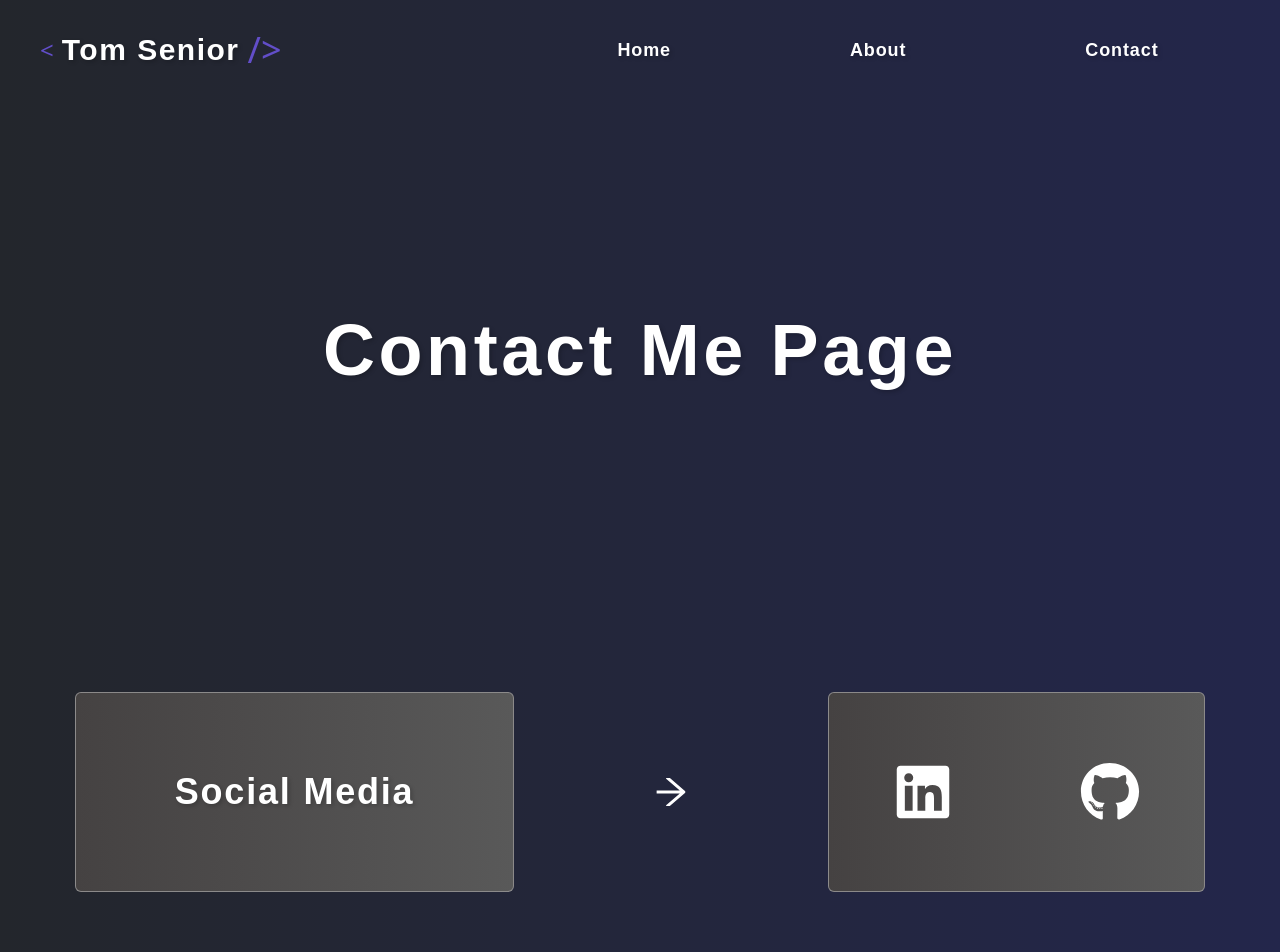
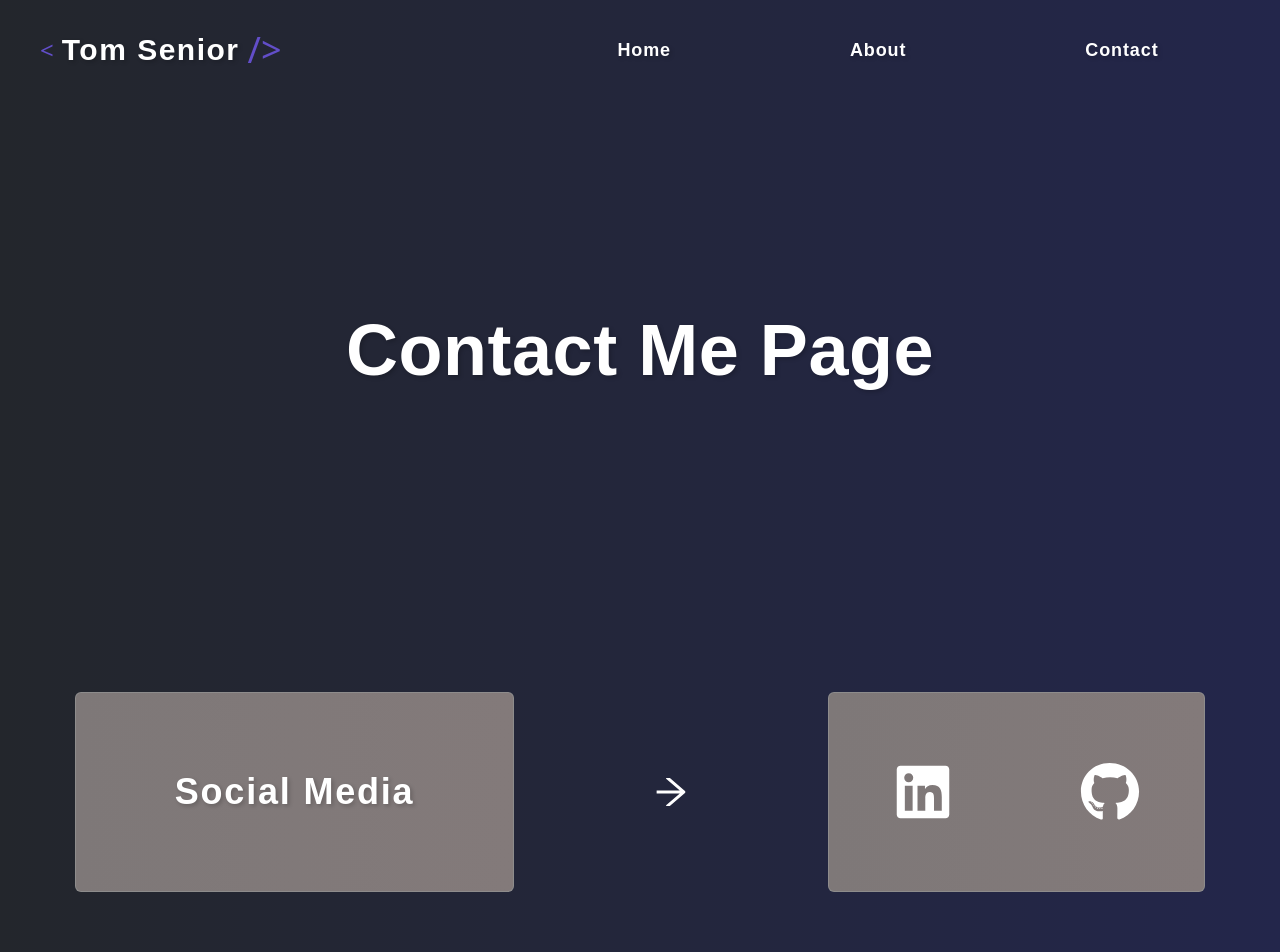
Before and after one commit to tomsenior20/React-Portfolio, a React (Create React App) app: page /contact in a window 1280 px wide. Shown: the top 952 px of the page. Built offline with nearby package versions, Linux system fonts and the light colour scheme.

Commit message:
format of boxes sorted

```diff
--- a/src/components/footer.jsx
+++ b/src/components/footer.jsx
@@ -24,7 +24,7 @@ export default function Footer() {
 
     }, []);
     return (
-        <footer className="flex flex-row justify-between items-center p-4 w-full mt-auto">
+        <footer className="flex flex-row justify-between items-center mt-[1rem] md:mt-[1rem] p-4 w-full mt-auto">
             <div className="flex items-center justify-center md:flex-row flex-col p-3">
                 <p className="copyrightText text-white text-lg mx-1">Copyright:</p>
                 <p className="copyrightText text-white text-lg mx-1">Tom Senior</p>
--- a/src/pages/about.jsx
+++ b/src/pages/about.jsx
@@ -30,6 +30,7 @@ export default function About() {
                 </div>
             </div>
             <div className="experience flex flex-col md:flex-col h-[400px] md:h-[500px] my-[4rem] justify-center items-center">
+                {/* Maps Over Experience and creates new timeline item per record */}
                 {Experience.map((exp, index) => (
                     <div key={index} className="flex flex-col md:flex-row w-full md:w-[30%] justify-between around">
                         <Timeline position={index % 2 === 0 ? 'alternate' : 'alternate-reverse'} className="flex-col flex">
--- a/src/pages/contact.jsx
+++ b/src/pages/contact.jsx
@@ -16,14 +16,14 @@ export default function Contact() {
                 </div>
             </div>
             <div className="socialMediaLinksContainer flex flex-col md:flex-row p-3 my-10 md:my-[5rem] w-[100%] justify-center">
-                <div className="socialMediaHeader rounded-md text-center w-[80%] h-[100px] md:h-[200px] my-3 md:my-8 flex justify-center items-center w-full md:w-[35%]">
+                <div className="socialMediaHeader rounded-md text-center w-[80%] h-[100px] md:h-[200px] my-3 md:my-8 flex justify-center items-center w-[80%] md:w-[35%]">
                     <p className="socialMediaText text-white text-center text-4xl">Social Media</p>
                 </div>
-                <div className="socialArrowBeteen flex justify-center items-center h-[100px] md:h-[200px] my-3 md:my-8 w-[90%] md:w-[5%]">
+                <div className="socialArrowBeteen flex justify-center items-center h-[100px] md:h-[200px] my-3 md:my-8 w-[80%] md:w-[5%]">
                     <AiOutlineArrowRight className="text-center  w-[40px] h-[40px] text-white hidden md:flex" />
                     <AiOutlineArrowDown className="text-center  w-[40px] h-[100%] text-white flex md:hidden" />
                 </div>
-                <div className="socialMediaLinks flex rounded-md flex-row items-center justify-around w-[80%] h-[100px] md:h-[200px] my-3 md:my-8 md:w-[30%]">
+                <div className="socialMediaLinks flex rounded-md flex-row items-center justify-around w-[80%] h-[100px] md:h-[200px] my-5 md:my-8 md:w-[30%]">
                     <a href="https://www.linkedin.com/in/tom-senior20/" target="_blank" rel="noopener noreferrer">
                         <FaLinkedin className="socialIcons w-[60px] h-[60px] text-white" />
                     </a>
--- a/src/static/about.css
+++ b/src/static/about.css
@@ -1,5 +1,5 @@
 .contactMainHeader{
-    letter-spacing: 0.05em;
+    letter-spacing: 0.0075em;
     font-family: Arial, Helvetica, sans-serif;
     line-height: 2.5;
     text-shadow: 2px 2px 4px rgba(0, 0, 0, 0.2);
@@ -7,7 +7,7 @@
 }
 
 .experienceHeader{
-    letter-spacing: 0.05em;
+    letter-spacing: 0.0075em;
     font-family: Arial, Helvetica, sans-serif;
     line-height: 2;
     text-shadow: 2px 2px 4px rgba(0, 0, 0, 0.2);
--- a/src/static/contact.css
+++ b/src/static/contact.css
@@ -1,5 +1,5 @@
 .socialMediaHeader,.socialMediaLinks{
-    background: linear-gradient(90deg, rgb(69, 66, 66), rgba(89, 89, 89,1));
+    background: linear-gradient(90deg, rgb(126, 120, 120), rgb(131, 122, 122));
     margin: auto;
     border: 1px solid rgba(143, 142, 142, 0.95);
 }
@@ -16,7 +16,7 @@
 }
 
 .PageWelcomeHeader{
-    letter-spacing: 0.05em;
+    letter-spacing: 0.0075em;
     font-family: Arial, Helvetica, sans-serif;
     line-height: 2;
     text-shadow: 2px 2px 4px rgba(0, 0, 0, 0.2);
--- a/src/static/home.css
+++ b/src/static/home.css
@@ -12,7 +12,7 @@
 }
 
 .introductionHeader{
-    letter-spacing: 0.15em;
+    letter-spacing: 0.0075em;
     font-family: Arial, Helvetica, sans-serif;
     line-height: 2;
     color:white;
```
